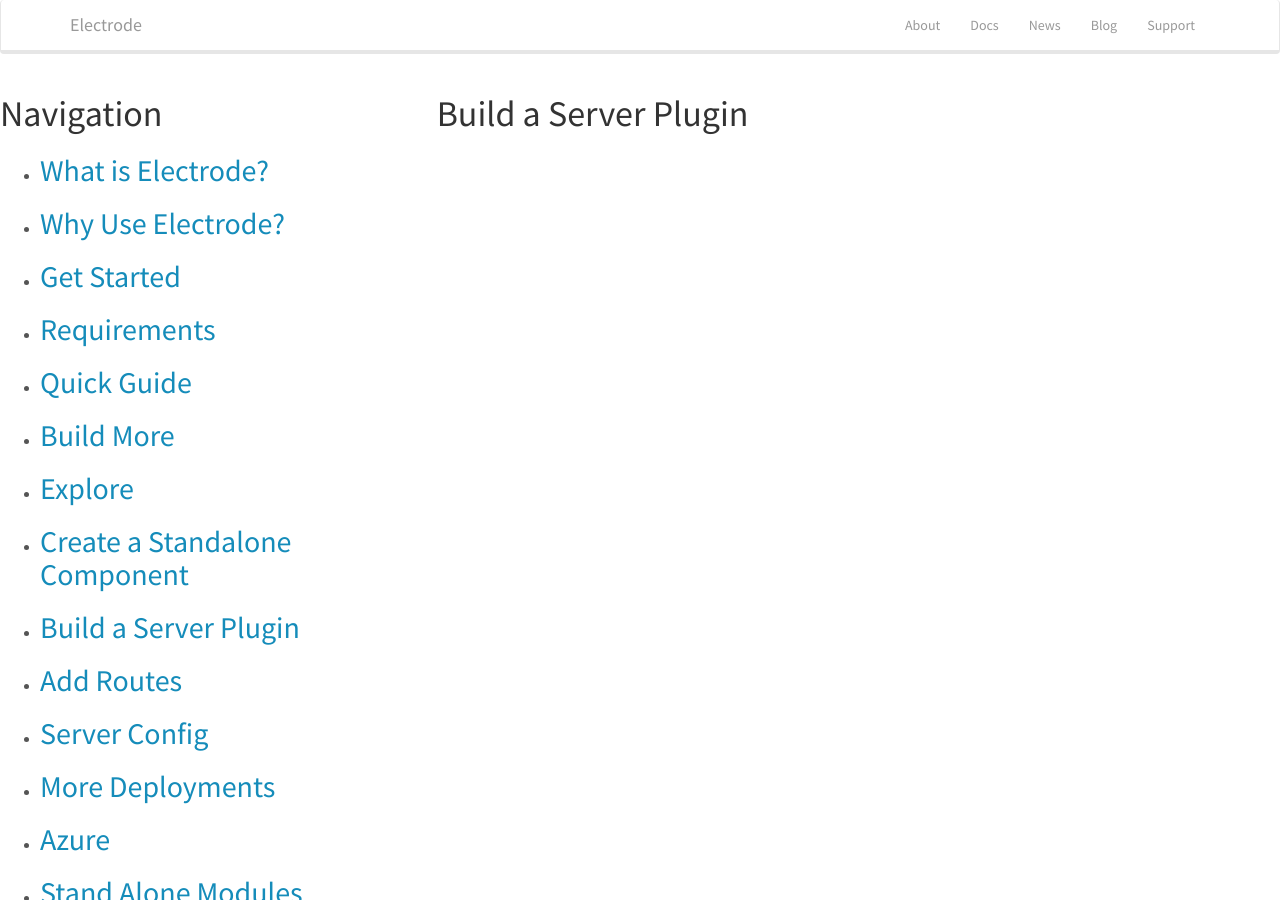
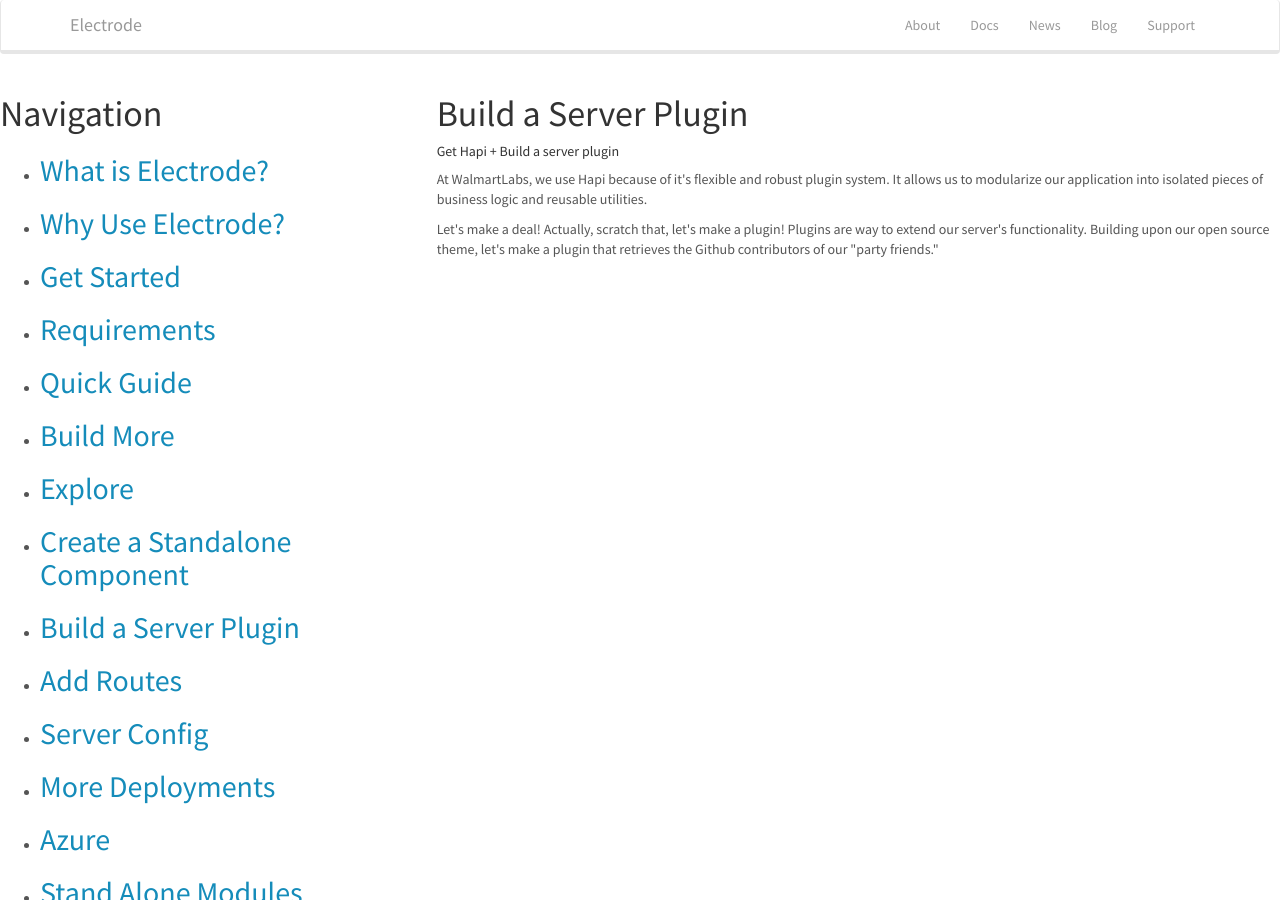
Before and after one commit to electrode-io/electrode-io.github.io, a Jekyll site: the page built from _docs/03.2-build_server_plugin.markdown, in a window 1280 px wide and 900 px high. Built offline with Jekyll 4.4.1, drawn with Linux system fonts in a browser that asks for light colours.

Commit message:
Updates 03.1 + 03.2

````diff
--- a/_docs/03.1-create_standalone_component.markdown
+++ b/_docs/03.1-create_standalone_component.markdown
@@ -295,7 +295,7 @@
 <p>Now run it and explore the live demo!</p>
 
 ```
-gulp demo
+gulp build && gulp demo
 ```
 
 <p>Walmartlabs believes that testing is critical to writing great, high performant code. This includes unit testing at both the component and application level. For your component, we are using <a href="https://mochajs.org/">Mocha</a>, a Javascript testing framework that is perfect for running async tests, with <a href="http://airbnb.io/enzyme/docs/guides/mocha.html">Enzyme</a>, airbnb's awesome testing utility for React.</p>
--- a/_docs/03.2-build_server_plugin.markdown
+++ b/_docs/03.2-build_server_plugin.markdown
@@ -3,3 +3,9 @@
 permalink: docs/build_server_plugin.html
 toplevel: "Getting Started: Intermediate"
 ---
+
+<h5>Get Hapi + Build a server plugin</h5>
+
+<p>At WalmartLabs, we use Hapi because of it's flexible and robust plugin system. It allows us to modularize our application into isolated pieces of business logic and reusable utilities.</p>
+
+<p>Let's make a deal! Actually, scratch that, let's make a plugin! Plugins are way to extend our server's functionality. Building upon our open source theme, let's make a plugin that retrieves the Github contributors of our "party friends."</p>
````
